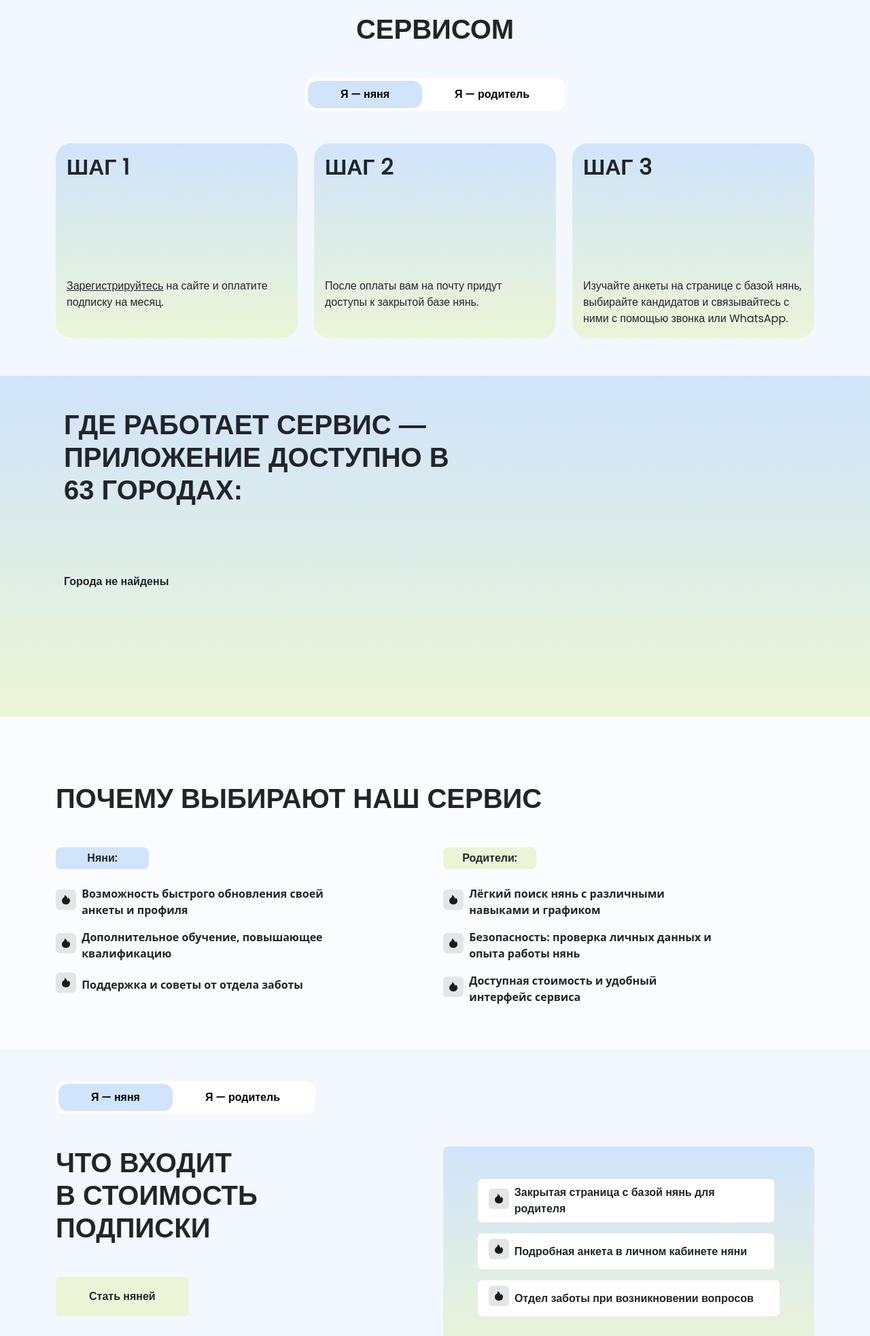
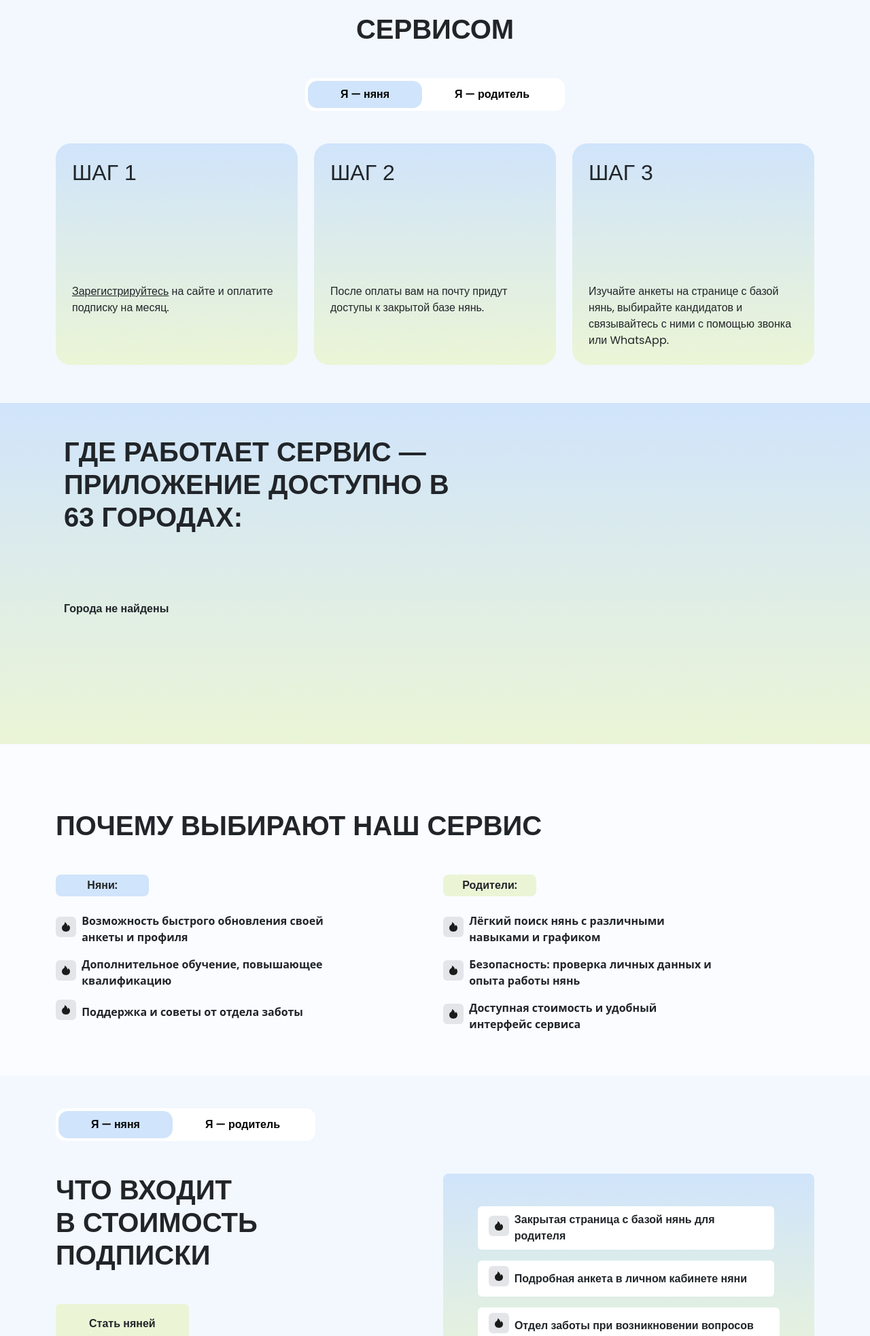
Before and after one commit to servicenanny/servicenanny, a Django app: page / in a window 1280 px wide. Shown: the part 964-2930 px from the top of the page at 68% size. Run offline with Django 5.2, Linux system fonts and the light colour scheme; data that the repository does not hold is empty; some libraries are stand-ins or nearby versions; some web fonts are replaced.

Commit message:
Stylization

```diff
--- a/apps/p_home/templates/home.html
+++ b/apps/p_home/templates/home.html
@@ -105,8 +105,8 @@
                     <div class="row">
                         <div class="col-xl-4 col-lg-4 col-md-4 col-sm-12 mb-2">
                           <div class="card card-step border-0 h-100">
-                            <div class="card-body">
-                                <h5 class="card-title text-uppercase fw-bold h2 mb-5">Шаг 1</h5>
+                            <div class="card-body p-4">
+                                <h5 class="card-title text-uppercase h2 mb-5 mursgothic">Шаг 1</h5>
                                 <div class="mt-9">
                                     <span class="card-text "><a href="#" class="text-dark">Зарегистрируйтесь</a> на сайте и оплатите подписку на месяц.</span>
                                 </div>
@@ -115,8 +115,8 @@
                         </div>
                         <div class="col-xl-4 col-lg-4 col-md-4 col-sm-12 mb-2">
                             <div class="card border-0 h-100">
-                              <div class="card-body">
-                                  <h5 class="card-title text-uppercase fw-bold h2 mb-5">Шаг 2</h5>
+                              <div class="card-body p-4">
+                                  <h5 class="card-title text-uppercase h2 mb-5 mursgothic">Шаг 2</h5>
                                   <div class="mt-9">
                                       <span class="card-text ">После оплаты вам на почту придут доступы к закрытой базе нянь.</span>
                                   </div>
@@ -125,8 +125,8 @@
                         </div>
                         <div class="col-xl-4 col-lg-4 col-md-4 col-sm-12 mb-2">
                             <div class="card border-0 h-100">
-                              <div class="card-body">
-                                  <h5 class="card-title text-uppercase fw-bold h2 mb-5">Шаг 3</h5>
+                              <div class="card-body p-4">
+                                  <h5 class="card-title text-uppercase h2 mb-5 mursgothic">Шаг 3</h5>
                                   <div class="mt-9">
                                       <span class="card-text ">Изучайте анкеты на странице с базой нянь, выбирайте кандидатов и связывайтесь с ними с помощью звонка или WhatsApp.</span>
                                   </div>
@@ -139,8 +139,8 @@
                     <div class="row">
                         <div class="col-xl-4 col-lg-4 col-md-4 col-sm-12 mb-2">
                           <div class="card border-0 h-100">
-                            <div class="card-body">
-                                <h5 class="card-title text-uppercase fw-bold h2 mb-5">Шаг 1</h5>
+                            <div class="card-body p-4">
+                                <h5 class="card-title text-uppercase h2 mb-5 mursgothic">Шаг 1</h5>
                                 <div class="mt-9">
                                     <span class="card-text "><a href="#" class="text-dark">Зарегистрируйтесь</a> на сайте и оплатите подписку на месяц.</span>
                                 </div>
@@ -149,8 +149,8 @@
                         </div>
                         <div class="col-xl-4 col-lg-4 col-md-4 col-sm-12 mb-2">
                             <div class="card border-0 h-100">
-                              <div class="card-body">
-                                  <h5 class="card-title text-uppercase fw-bold h2 mb-5">Шаг 2</h5>
+                              <div class="card-body p-4">
+                                  <h5 class="card-title text-uppercase h2 mb-5 mursgothic">Шаг 2</h5>
                                   <div class="mt-9">
                                       <span class="card-text ">Заполните подробно анкету в личном кабинете, не забудьте указать контактные данные.</span>
                                   </div>
@@ -159,8 +159,8 @@
                         </div>
                         <div class="col-xl-4 col-lg-4 col-md-4 col-sm-12 mb-2">
                             <div class="card border-0 h-100">
-                              <div class="card-body">
-                                  <h5 class="card-title text-uppercase fw-bold h2 mb-5">Шаг 3</h5>
+                              <div class="card-body p-4">
+                                  <h5 class="card-title text-uppercase h2 mb-5 mursgothic">Шаг 3</h5>
                                   <div class="mt-9">
                                       <span class="card-text ">Заполните подробно анкету в личном кабинете, не забудьте указать контактные данные.</span>
                                   </div>
@@ -200,7 +200,7 @@
 
     <div id="why_choose_us">
         <div class="container py-5">
-            <h1 class="my-5 text-uppercase mursgothic"><strong>почему выбирают наш сервис</strong></h1>
+            <h1 class="my-5 text-uppercase mursgothic text-lg-start text-md-start text-sm-center text-center"><strong>почему выбирают наш сервис</strong></h1>
             <div class="row">
                 <div class="col-lg-6 col-md-6 col-sm-12">
                     <div class="rounded-3 background-blue w-lg-25 w-md-50 w-sm-50 text-center mx-lg-0 mx-md-0 mx-sm-auto mb-4 py-1 px-3 poppins-reg">
@@ -293,7 +293,7 @@
                         </div>
                         <div class="col-md-6 col-sm-12">
                             <div class="rounded-3 background-linear py-5 px-xl-1 px-lg-1 px-md-2 px-sm-5 d-flex">
-                                <ul class="markers list-inline mx-auto justify-content-center">
+                                <ul class="markers list-inline mx-sm-auto mx-2 justify-content-center">
                                     <li class="list-group-item list-inline-item rounded bg-white py-2 px-3"><strong>Закрытая страница с базой нянь для родителя</strong></li>
                                     <li class="list-group-item list-inline-item rounded bg-white py-2 px-3 mt-3"><strong>Подробная анкета в личном кабинете няни</strong></li>
                                     <li class="list-group-item list-inline-item rounded bg-white py-2 px-3 mt-3"><strong>Отдел заботы при возникновении вопросов</strong></li>
@@ -333,7 +333,7 @@
                         </div>
                         <div class="col-md-6 col-sm-12">
                             <div class="rounded-3 background-linear py-5 px-xl-1 px-lg-1 px-md-2 px-sm-5 d-flex">
-                                <ul class="markers list-inline mx-auto justify-content-center">
+                                <ul class="markers list-inline mx-sm-auto mx-2 justify-content-center">
                                     <li class="list-group-item list-inline-item rounded bg-white py-2 px-3"><strong>Закрытая страница с базой нянь</strong></li>
                                     <li class="list-group-item list-inline-item rounded bg-white py-2 px-3 mt-3"><strong>Отдел заботы при возникновении вопросов</strong></li>
                                 </ul>
@@ -357,18 +357,22 @@
 
     <div class="background-blue py-3 poppins-reg">
         <div class="text-overflow-hidden w-100">
-            <strong>абота няней в вашем городе<img src={% static 'img/fire.svg' %} class="mx-1"/>работа няней в вашем городе<img src={% static 'img/fire.svg' %} class="mx-1"/>работа няней в вашем городе<img src={% static 'img/fire.svg' %} class="mx-1"/>работа няней в вашем городе<img src={% static 'img/fire.svg' %} class="mx-1"/>работа няней в вашем городе<img src={% static 'img/fire.svg' %} class="mx-1"/>работа няней в вашем городе<img src={% static 'img/fire.svg' %} class="mx-1"/>работа няней в вашем городе<img src={% static 'img/fire.svg' %} class="mx-1"/>р</strong>
+            <strong>абота няней в вашем городе<img src={% static 'img/fire.svg' %} class="mx-3"/>работа няней в вашем городе<img src={% static 'img/fire.svg' %} class="mx-3"/>работа няней в вашем городе<img src={% static 'img/fire.svg' %} class="mx-3"/>работа няней в вашем городе<img src={% static 'img/fire.svg' %} class="mx-3"/>работа няней в вашем городе<img src={% static 'img/fire.svg' %} class="mx-3"/>работа няней в вашем городе<img src={% static 'img/fire.svg' %} class="mx-3"/>работа няней в вашем городе<img src={% static 'img/fire.svg' %} class="mx-3"/>р</strong>
         </div>
     </div>
     <div
         class="page-header justify-content-center w-100"
         style="background-image: url('{% static 'img/page-header2.jfif' %}')"
     >
-        <div class="page-header-info m-auto w-50">
-            <h1 class="text-uppercase text-center text-white fs-2 mursgothic">
-                <p class="mb-0"><strong class="page-header-title">Найдите работу</strong></p>
-                <p><strong class="page-header-title">няней в вашем городе</strong></p>
-            </h1>
+        <div class="page-header-info px-2 mx-lg-auto w-lg-75 mx-md-auto mx-sm-2 mx-1 w-md-75 w-sm-100 w-100">
+            <div class="m-auto w-lg-75 w-md-75 w-sm-100 w-100">
+                <h1 class="text-uppercase text-center text-white fs-lg-3 fs-md-5 fs-sm-6 fs-6">
+                    <strong class="page-header-title mursgothic">
+                        <p class="mb-0"><strong class="page-header-title">Найдите работу</strong></p>
+                        <p><strong class="page-header-title">няней в вашем городе</strong></p>
+                    </strong>
+                </h1>
+            </div>
             <div class="d-flex justify-content-center mt-4">
                 <a href="#" class="me-1">
                     <button class="btn btn-yellow px-5 py-3 poppins-reg">
--- a/static/css/base.css
+++ b/static/css/base.css
@@ -39,6 +39,7 @@
     .w-lg-75 { width: 75%!important; }
     .w-lg-100 { width: 100%!important; }
     .fs-lg-2 { font-size: calc(1.325rem + .9vw) !important; }
+    .fs-lg-3 { font-size: calc(1.3rem + .6vw) !important;; }
 }
 
 .poppins-reg {
--- a/templates/header.html
+++ b/templates/header.html
@@ -15,10 +15,22 @@
                     </div>
                 {% endif %}
             </div>
-            <button class="navbar-toggler d-lg-none bg-white" type="button" data-bs-toggle="collapse" data-bs-target="#navbarSupportedContent" aria-controls="navbarSupportedContent" aria-expanded="false" aria-label="Toggle navigation">
+            <button
+                class="navbar-toggler d-lg-none bg-white"
+                data-bs-toggle="offcanvas"
+                data-bs-target="#offcanvasNavbar"
+                aria-controls="offcanvasNavbar"
+                aria-expanded="false"
+                aria-label="Toggle navigation"
+            >
                 <span class="navbar-toggler-icon"></span>
             </button>
-            <div class="justify-content collapse navbar-collapse" id="navbarSupportedContent">
+            <div class="offcanvas offcanvas-end bg-dark" tabindex="-1" id="offcanvasNavbar" aria-labelledby="offcanvasNavbarLabel">
+                <div class="offcanvas-header">
+                    <button type="button" class="btn-close btn-close-white text-reset px-4" data-bs-dismiss="offcanvas" aria-label="Close"></button>
+                </div>
+                <div class="offcanvas-body">
+                    <div class="justify-content navbar-collapse">
                         <ul class="navbar-nav justify-content-between w-lg-35 w-md-50 w-sm-100">
                             <li class="nav-item mb-2">
                                 <a href="{% url 'home' %}" class="text-decoration-none {{text_color}}">О приложении</a>
@@ -27,7 +39,7 @@
                             <li class="nav-item mb-2"><a href="{% url 'nannies' %}" class="text-decoration-none {{text_color}}">Няням</a></li>
                         </ul>
                     </div>
-            <div class="d-none d-collapse-block">
+                    <div class="d-collapse-block d-none">
                         {% if not user.is_authenticated  %}
                             <div id="registration-block">
                                 <a href="{% url 'account_login' %}" class="text-decoration-none">
@@ -42,5 +54,7 @@
                         {% endif %}
                     </div>
                 </div>
+            </div>
+        </div>
     </nav>
 </header>
```
Lines whose indentation alone changed are shown as unchanged.
